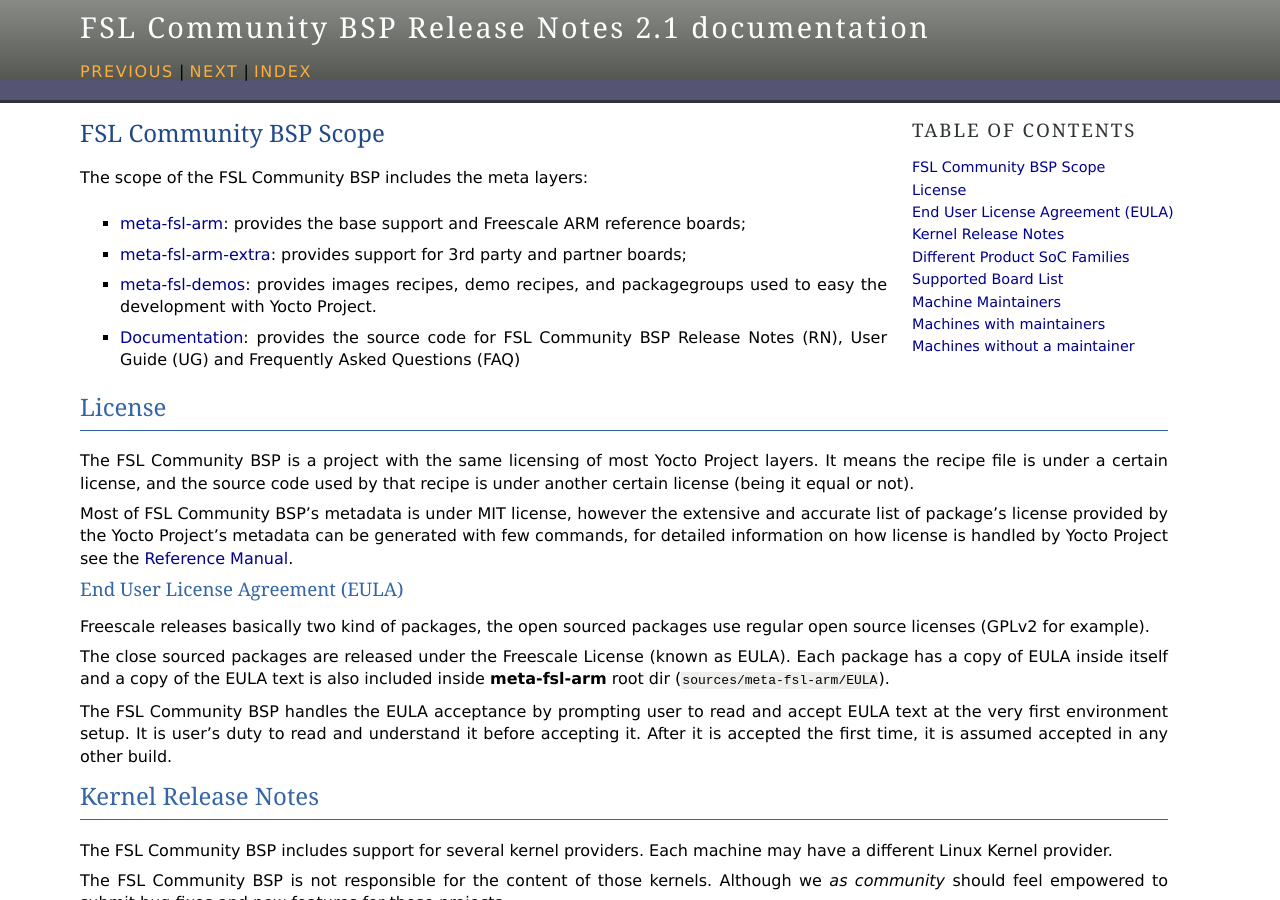
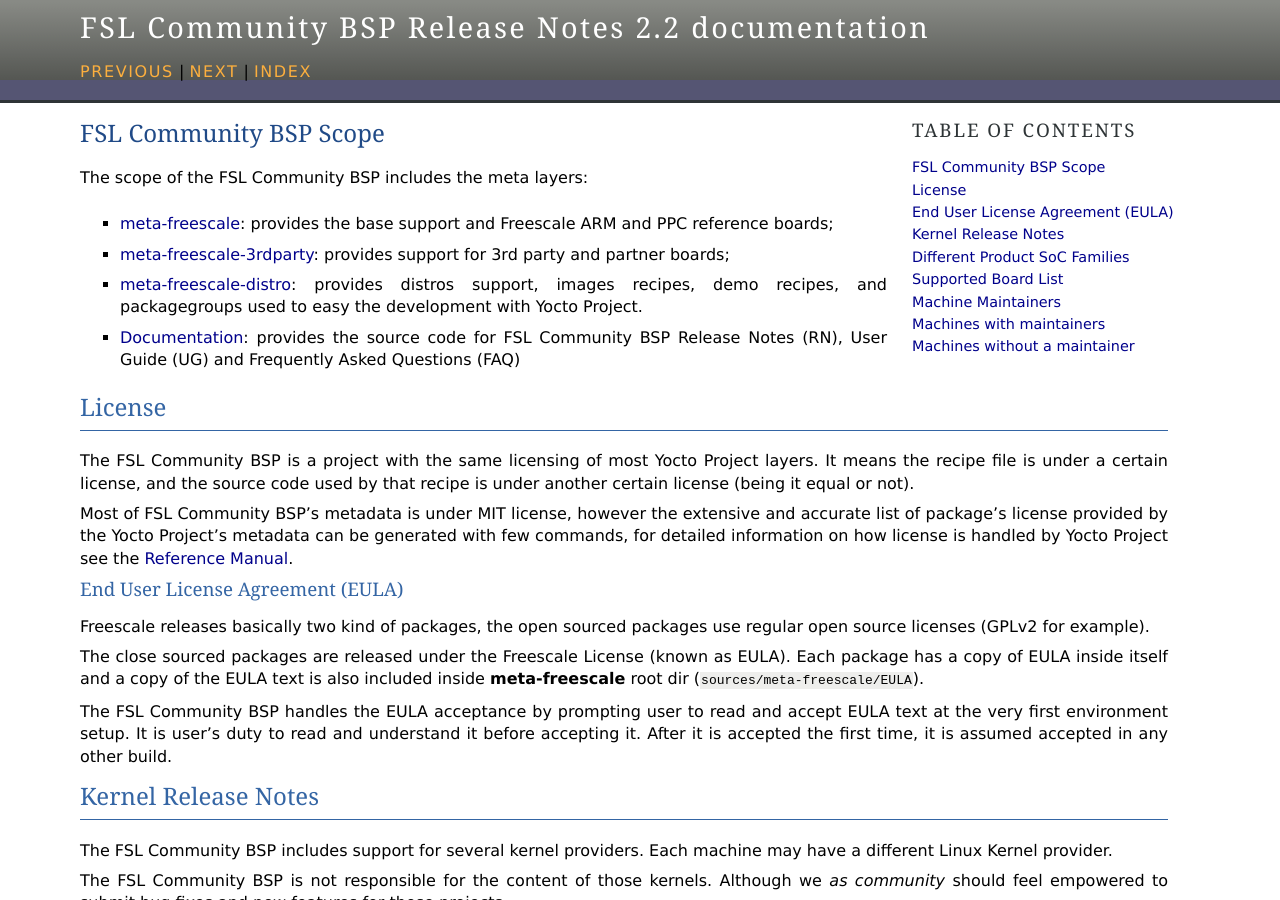
Before and after one commit to Freescale/Documentation, a Sphinx documentation site: the page built from release-notes/source/bsp-scope.rst, in a window 1280 px wide and 900 px high. Built offline with Sphinx 7.4.7, drawn with Linux system fonts in a browser that asks for light colours; some of the changed text lies outside the part shown.

Commit message:
RN: Update version to 2.2 (Morty)
- Update FSL layers names
  - Update Yocto Project Bugzilla url address
  - Add FSLC distros description

Signed-off-by: Fabio Berton <fabio.berton@ossystems.com.br>

```diff
--- a/release-notes/source/bsp-scope.rst
+++ b/release-notes/source/bsp-scope.rst
@@ -4,14 +4,14 @@
 ***********************
 The scope of the |project_name| includes the meta layers:
 
- * `meta-fsl-arm <http://git.yoctoproject.org/cgit/cgit.cgi/meta-fsl-arm/?h=krogoth>`_:
-   provides the base support and Freescale ARM reference boards;
- * `meta-fsl-arm-extra <https://github.com/Freescale/meta-fsl-arm-extra/tree/krogoth>`_:
+ * `meta-freescale <http://git.yoctoproject.org/cgit/cgit.cgi/meta-freescale/?h=morty>`_:
+   provides the base support and Freescale ARM and PPC reference boards;
+ * `meta-freescale-3rdparty <https://github.com/Freescale/meta-freescale-3rdparty/tree/morty>`_:
    provides support for 3rd party and partner boards;
- * `meta-fsl-demos <https://github.com/Freescale/meta-fsl-demos/tree/krogoth>`_:
-   provides images recipes, demo recipes, and packagegroups used to easy the
-   development with Yocto Project.
- * `Documentation <https://github.com/Freescale/Documentation/tree/krogoth>`_:
+ * `meta-freescale-distro <https://github.com/Freescale/meta-freescale-distro/tree/morty>`_:
+   provides distros support, images recipes, demo recipes, and packagegroups
+   used to easy the development with Yocto Project.
+ * `Documentation <https://github.com/Freescale/Documentation/tree/morty>`_:
    provides the source code for |project_name| Release Notes (RN), User Guide
    (UG) and Frequently Asked Questions (FAQ)
 
@@ -36,8 +36,8 @@
 
 The close sourced packages are released under the Freescale License (known as
 EULA). Each package has a copy of EULA inside itself and a copy of the EULA text
-is also included inside **meta-fsl-arm** root dir
-(``sources/meta-fsl-arm/EULA``).
+is also included inside **meta-freescale** root dir
+(``sources/meta-freescale/EULA``).
 
 The |project_name| handles the EULA acceptance by prompting user to read and
 accept EULA text at the very first environment setup. It is user's duty to read
@@ -107,8 +107,8 @@
 -------------------
 
 Since |project_name| Release 1.6 (Daisy), the maintainer field in machine
-configuration files of **meta-fsl-arm** and **meta-fsl-arm-extra** is mandatory
-for any new board to be added.
+configuration files of **meta-freescale** and **meta-freescale-3rdparty**
+is mandatory for any new board to be added.
 
 So now on, every new board must have someone assigned as maintainer.
 This ensures, in long term, all boards with a maintainer assigned.
@@ -124,7 +124,7 @@
  * Keep the most usual images building and booting
 
 When a build error is detected, the maintainer will "fix" it. For those
-maintainers with kernel control (meta-fsl-arm-extra), it is expected that they
+maintainers with kernel control (meta-freescale-3rdparty), it is expected that they
 properly fix the kernel issue (when it's a kernel issue). However, anything out
 of community control should be worked around anyway.
 
--- a/release-notes/source/conf.py
+++ b/release-notes/source/conf.py
@@ -51,9 +51,9 @@
 # built documents.
 #
 # The short X.Y version or version name if applicable.
-version = 'krogoth'
+version = 'morty'
 # The full version, including alpha/beta/rc tags.
-release = '2.1'
+release = '2.2'
 
 if tags.has('draft'):
     release = release + " (Draft document)"
@@ -269,7 +269,7 @@
 epub_title = u'FSL Community BSP Release Notes'
 epub_author = u'FSL Community BSP Team'
 epub_publisher = u'FSL Community BSP Team'
-epub_copyright = u'2013, FSL Community BSP Team'
+epub_copyright = u'2013-2016, FSL Community BSP Team'
 
 # The language of the text. It defaults to the language option
 # or en if the language is not set.
--- /dev/null
+++ b/release-notes/source/distros.inc
@@ -0,0 +1,4 @@
+* **fslc-framebuffer**: Distro for Framebuffer graphical backend. This distro doesn't include x11 and wayland features.
+* **fslc-wayland**: Distro for Wayland without X11. This distro include wayland feature but doesn't has x11 support.
+* **fslc-x11**: Distro for X11 without wayland. This distro include x11 feature and doesn' has wayland support.
+* **fslc-xwayland**: Distro for Wayland with X11. This distro include both wayland and x11 features.
--- a/release-notes/source/known-issues.rst
+++ b/release-notes/source/known-issues.rst
@@ -40,7 +40,7 @@
    Open
    ----
    In order to see the current bug list, please use following URL:
-   https://bugzilla.yoctoproject.org/buglist.cgi?quicksearch=meta-fsl-arm
+   https://bugzilla.yoctoproject.org/buglist.cgi?quicksearch=meta-freescale
 
    .. table:: List of open bugs
 
@@ -60,7 +60,7 @@
    The list of known issues for the |project_name| can be seen at the following
    URL:
 
-   https://bugzilla.yoctoproject.org/buglist.cgi?quicksearch=meta-fsl-arm
+   https://bugzilla.yoctoproject.org/buglist.cgi?quicksearch=meta-freescale
 
    It has not been included here as it changes every time bug fixes are
    included during the maintenance cycle of the release and it would
--- a/release-notes/source/test-results.rst
+++ b/release-notes/source/test-results.rst
@@ -9,5 +9,5 @@
 packages can be found in the Freescale Release Notes
 (Download tab of freescale.com/imx).
 
-For boards from meta-fsl-arm-extra, the test cycle is performed by
+For boards from meta-freescale-3rdparty, the test cycle is performed by
 each mantainer.
--- a/release-notes/source/variables.inc
+++ b/release-notes/source/variables.inc
@@ -1,3 +1,3 @@
-.. |release_name| replace:: Krogoth
+.. |release_name| replace:: Morty
 .. |project_name| replace:: FSL Community BSP
 .. |freescale_release_name| replace:: Freescale Official Release
```
Also changed, not shown: release-notes/source/introduction.rst (+4 -3 lines), release-notes/source/source-code.rst (+9 -0 lines), 1 other file.
